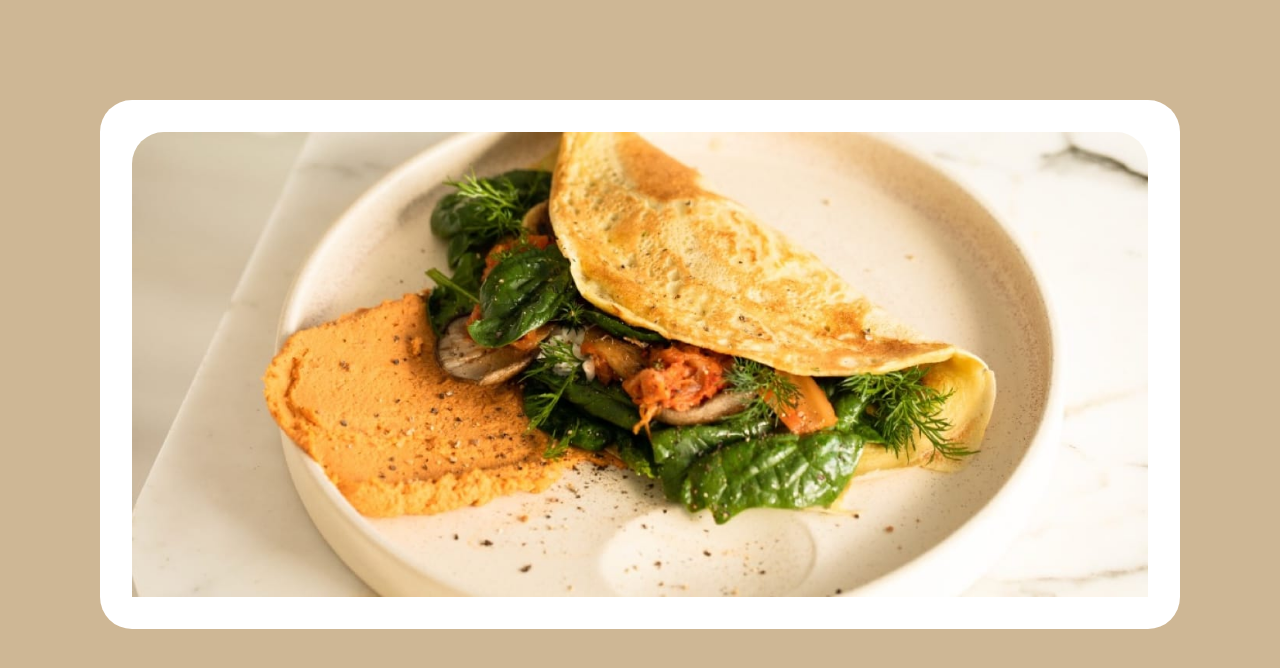
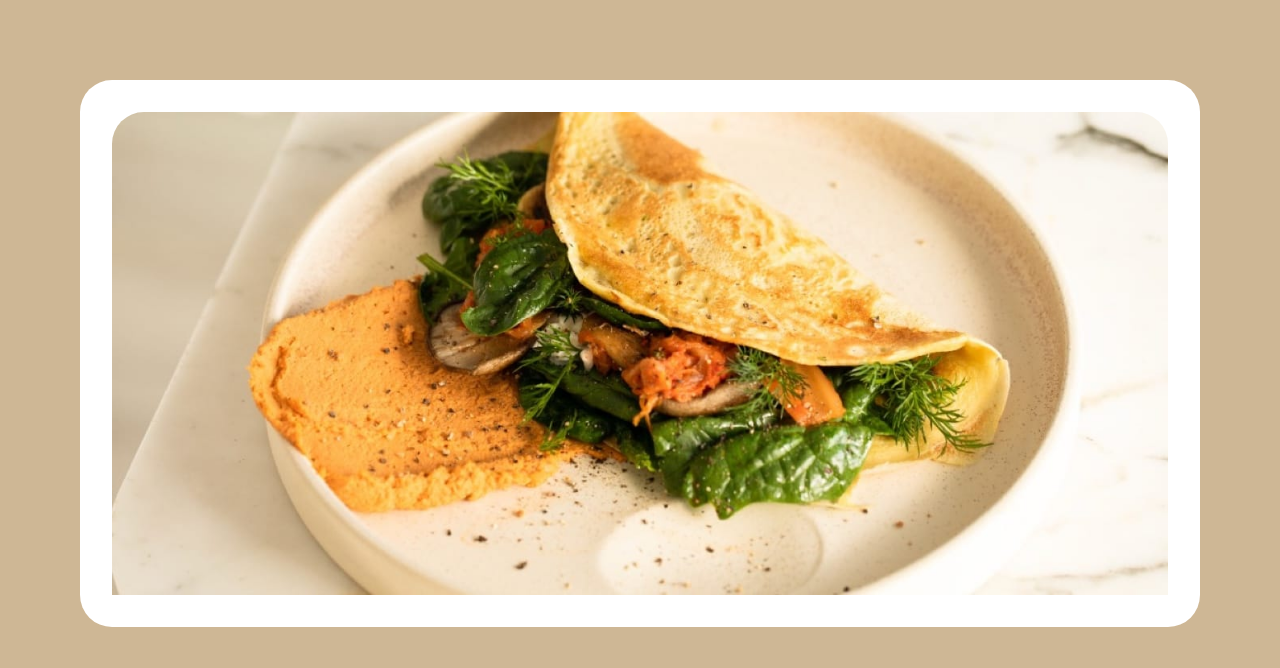
Before and after one commit to athirasarman/recipe-page, a React (Create React App) app: page / in a window 1280 px wide. Shown: the top 668 px of the page. Built offline with nearby package versions, Linux system fonts and the light colour scheme.

Commit message:
Font face added

```diff
--- a/src/index.css
+++ b/src/index.css
@@ -2,8 +2,18 @@
   margin: 0;
   background-color: #ceb795;
 }
+
+@font-face {
+  font-family: "Outfit", sans-serif;
+  src: url("./assets/fonts/outfit/Outfit-VariableFont_wght.ttf");
+}
+@font-face {
+  font-family: "Young Serif", serif;
+  src: url("./assets/fonts/young-serif/YoungSerif-Regular.ttf");
+}
+
 @media screen and (min-width: 993px ) {
   body {
-    margin: 100px;
+    margin: 80px;
   }
 }
```
